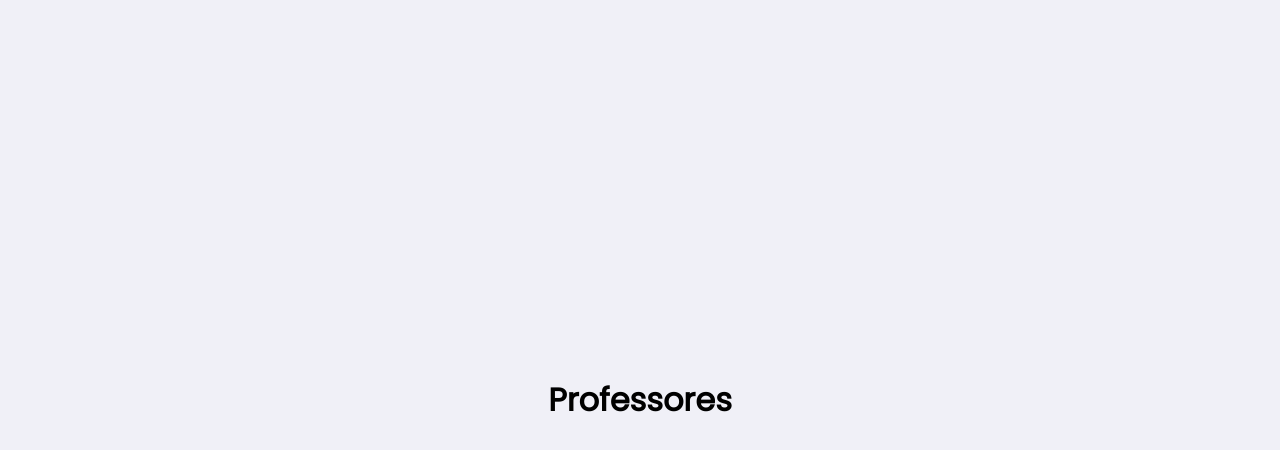
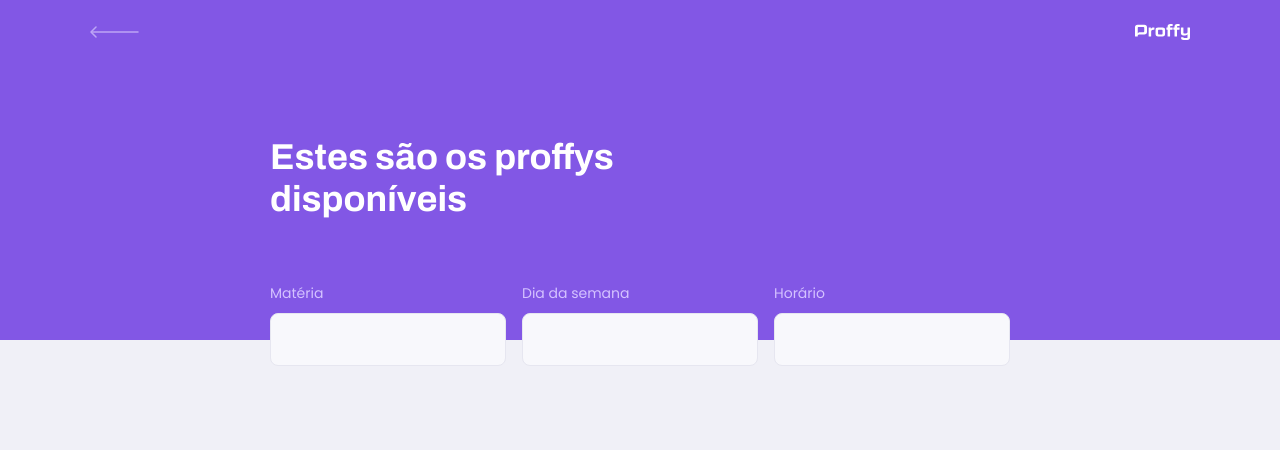
Before and after one commit to mechanizzed/proffy-web-nlw2, a React (Create React App) app: page /study in a window 1280 px wide. Shown: the top 450 px of the page. Built offline with nearby package versions, Linux system fonts and the light colour scheme.

Commit message:
Add: Header pages component

```diff
--- /dev/null
+++ b/src/pages/Components/PageHeader/index.tsx
@@ -0,0 +1,32 @@
+import React from 'react';
+import { Link } from 'react-router-dom';
+
+// images and icons
+import BackIcon from '../../../assets/images/icons/back.svg';
+import LogoImage from '../../../assets/images/logo.svg';
+
+// styles
+import './styles.css';
+
+interface PageHeaderProps {
+  title: string;
+}
+
+const PageHeader: React.FC<PageHeaderProps> = ({ title, children }) => {
+  return (
+    <header className="page-header">
+      <div className="top-bar-container">
+        <Link to="/">
+          <img src={BackIcon} alt="Voltar" />
+        </Link>
+        <img src={LogoImage} alt="Proffy" />
+      </div>
+      <div className="header-content">
+        <strong>{title}</strong>
+        {children}
+      </div>
+    </header>
+  );
+};
+
+export default PageHeader;
--- /dev/null
+++ b/src/pages/Components/PageHeader/styles.css
@@ -0,0 +1,64 @@
+.page-header {
+  display: flex;
+  flex-direction: column;
+  background-color: var(--color-primary);
+}
+
+.page-header .top-bar-container {
+  width: 90%;
+  margin: 0 auto;
+  display: flex;
+  justify-content: space-between;
+  align-items: center;
+  color: var(--color-text-in-primary);
+  padding: 1.6rem 0;
+}
+
+.page-header .top-bar-container a {
+  height: 3.2rem;
+  transition: opacity 0.2s;
+}
+
+.page-header .top-bar-container a:hover {
+  opacity: 0.6;
+}
+
+.page-header .top-bar-container > img {
+  height: 1.6rem;
+}
+.page-header .header-content {
+  width: 90%;
+  margin: 0 auto;
+  position: relative;
+  margin: 3.2rem auto;
+}
+
+.page-header .header-content strong {
+  font: 700 3.6rem Archivo;
+  line-height: 4.2rem;
+  color: var(--color-title-in-primary);
+}
+
+@media (min-width: 700px) {
+  .page-header {
+    height: 340px;
+  }
+
+  .page-header .top-bar-container {
+    max-width: 1100px;
+  }
+
+  .page-header .header-content {
+    flex: 1;
+    max-width: 740px;
+    margin: 0 auto;
+    padding-bottom: 48px;
+    display: flex;
+    flex-direction: column;
+    justify-content: center;
+    align-items: flex-start;
+  }
+  .page-header .header-content strong {
+    max-width: 350px;
+  }
+}
--- a/src/pages/Landing/index.tsx
+++ b/src/pages/Landing/index.tsx
@@ -1,4 +1,5 @@
 import React from 'react';
+import { Link } from 'react-router-dom';
 
 // images and icons
 import LogoImage from '../../assets/images/logo.svg';
@@ -24,14 +25,14 @@
           className="hero-image"
         />
         <div className="buttons-container">
-          <a href="" className="study">
+          <Link to="/study" className="study">
             <img src={StudyIcon} alt="Estudar" />
             Estudar
-          </a>
-          <a href="" className="give-classes">
+          </Link>
+          <Link to="/give-classes" className="give-classes">
             <img src={GiveClassesIcon} alt="Dar aulas" />
             Dar aulas
-          </a>
+          </Link>
         </div>
 
         <span className="total-connections">
--- a/src/pages/TeacherForm/index.tsx
+++ b/src/pages/TeacherForm/index.tsx
@@ -1,7 +1,15 @@
 import React from 'react';
+import PageHeader from '../Components/PageHeader';
+
+// styles
+import './styles.css';
 
 function TeacherForm() {
-  return <h1>Form professor</h1>;
+  return (
+    <div id="page-teacher-form" className="container">
+      <PageHeader title="Que incrível que você quer dar aulas" />
+    </div>
+  );
 }
 
 export default TeacherForm;
--- /dev/null
+++ b/src/pages/TeacherForm/styles.css
@@ -0,0 +1,4 @@
+#page-teacher-form {
+  width: 100vw;
+  height: 100vh;
+}
--- a/src/pages/TeacherList/index.tsx
+++ b/src/pages/TeacherList/index.tsx
@@ -1,8 +1,31 @@
 import React from 'react';
-import { render } from '@testing-library/react';
+
+import PageHeader from '../Components/PageHeader';
+
+// styles
+import './styles.css';
 
 function TeacherList() {
-  return <h1>Professores</h1>;
+  return (
+    <div id="page-teacher-list" className="container">
+      <PageHeader title="Estes são os proffys disponíveis">
+        <form id="search-teachers">
+          <div className="input-block">
+            <label htmlFor="subject">Matéria</label>
+            <input type="text" id="subject" />
+          </div>
+          <div className="input-block">
+            <label htmlFor="week_day">Dia da semana</label>
+            <input type="text" id="week_day" />
+          </div>
+          <div className="input-block">
+            <label htmlFor="time">Horário</label>
+            <input type="text" id="time" />
+          </div>
+        </form>
+      </PageHeader>
+    </div>
+  );
 }
 
 export default TeacherList;
--- /dev/null
+++ b/src/pages/TeacherList/styles.css
@@ -0,0 +1,62 @@
+#page-teacher-list {
+  width: 100vw;
+  height: 100vh;
+}
+
+#search-teachers {
+  margin-top: 3.2rem;
+}
+
+#search-teachers label {
+  color: var(--color-text-in-primary);
+}
+
+#search-teachers .input-block {
+  position: relative;
+}
+#search-teachers .input-block + .input-block {
+  margin-top: 1.4rem;
+}
+
+#search-teachers .input-block label {
+  font-size: 1.4rem;
+}
+
+#search-teachers .input-block input {
+  width: 100%;
+  height: 5.3rem;
+  margin-top: 0.8rem;
+  border-radius: 0.8rem;
+  background: var(--color-input-background);
+  border: 1px solid var(--color-line-in-white);
+  outline: 0;
+  padding: 0 1.6rem;
+  font: 1.6rem Archivo;
+}
+
+#search-teachers .input-block:focus-within::after {
+  width: calc(100% - 3.2rem);
+  height: 2px;
+  content: '';
+  background: var(--color-primary-light);
+  position: absolute;
+  left: 1.6rem;
+  right: 1.6rem;
+  bottom: 3px;
+}
+
+@media (min-width: 700px) {
+  #page-teacher-list {
+    max-width: 100vw;
+  }
+  #search-teachers {
+    display: grid;
+    grid-template-columns: 1fr 1fr 1fr;
+    column-gap: 16px;
+    position: absolute;
+    bottom: -26px;
+  }
+  #search-teachers .input-block + .input-block {
+    margin-top: 0;
+  }
+}
```
